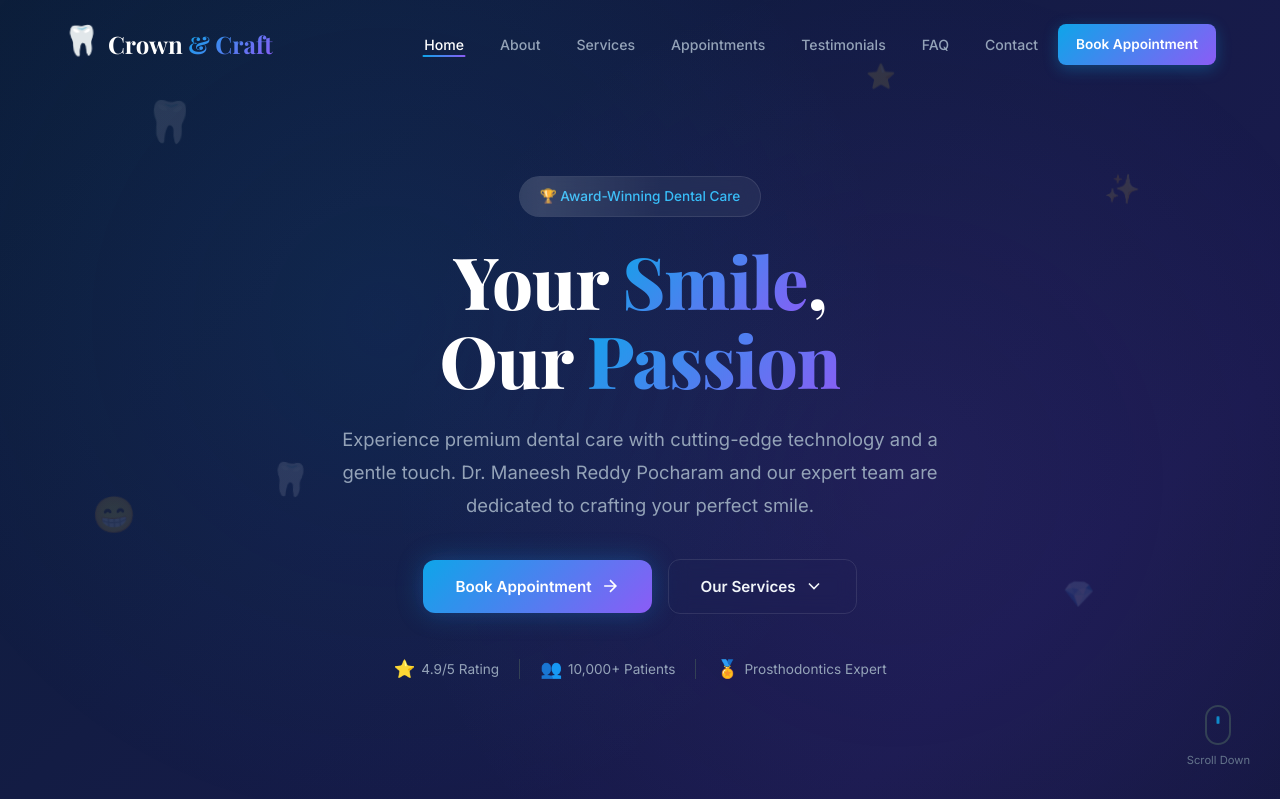
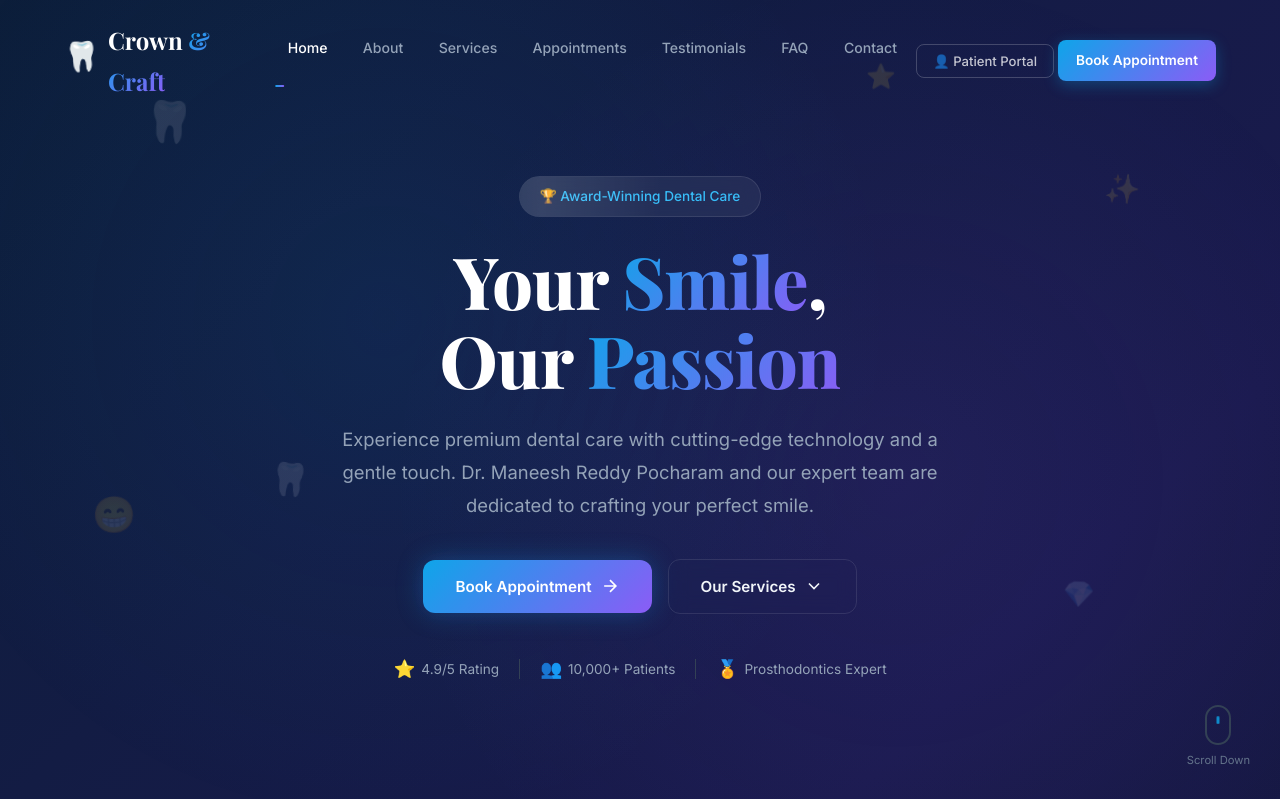
Before and after one commit to nitheeshreddy014/crown-and-craft-dental-clinic, a FastAPI app: page / in a window 1280 px wide. Shown: the top 799 px of the page. Run offline with FastAPI, Linux system fonts and the light colour scheme.

Commit message:
feat: add Patient Portal button to navbar

```diff
--- a/static/css/style.css
+++ b/static/css/style.css
@@ -85,6 +85,24 @@ ul { list-style: none; }
 .nav-link:hover, .nav-link.active { color: var(--white); }
 .nav-link:hover::after, .nav-link.active::after { width: 60%; }
 .nav-admin-link { display: none; } /* hidden — admin accesses via /admin directly */
+
+/* Patient Portal button in navbar */
+.nav-portal-btn {
+    padding: 8px 16px !important;
+    border: 1px solid rgba(255,255,255,0.2);
+    border-radius: 8px !important;
+    font-size: 0.82rem !important;
+    font-weight: 500 !important;
+    color: rgba(255,255,255,0.75) !important;
+    transition: all 0.3s;
+    white-space: nowrap;
+}
+.nav-portal-btn:hover {
+    border-color: rgba(14,165,233,0.5);
+    color: #fff !important;
+    background: rgba(14,165,233,0.08);
+}
+.nav-portal-btn::after { display: none !important; }
 
 /* Book Appointment CTA button in navbar */
 .nav-book-btn {
--- a/static/js/main.js
+++ b/static/js/main.js
@@ -298,7 +298,11 @@ document.addEventListener('DOMContentLoaded', () => {
             const authItem = document.getElementById('nav-auth-item');
             if (!authItem) return;
 
+            const portalItem = document.getElementById('nav-portal-item');
+
             if (data.logged_in) {
+                // Hide Patient Portal link when logged in
+                if (portalItem) portalItem.style.display = 'none';
                 // Show the auth item only when logged in
                 authItem.style.display = 'block';
 
--- a/templates/index.html
+++ b/templates/index.html
@@ -46,8 +46,12 @@
                 <li><a href="#testimonials" class="nav-link">Testimonials</a></li>
                 <li><a href="#faq" class="nav-link">FAQ</a></li>
                 <li><a href="#contact" class="nav-link">Contact</a></li>
-                <!-- Patient portal shown only when logged in (populated by JS) -->
+                <!-- Auth item: hidden by default, shown when logged in (populated by JS) -->
                 <li id="nav-auth-item" style="display:none;"></li>
+                <!-- Patient Portal: shown only when NOT logged in (hidden by JS when logged in) -->
+                <li id="nav-portal-item">
+                    <a href="/login" class="nav-link nav-portal-btn" id="nav-portal-btn">&#128100; Patient Portal</a>
+                </li>
                 <li>
                     <a href="#appointments" class="btn btn-primary nav-book-btn">Book Appointment</a>
                 </li>
```
